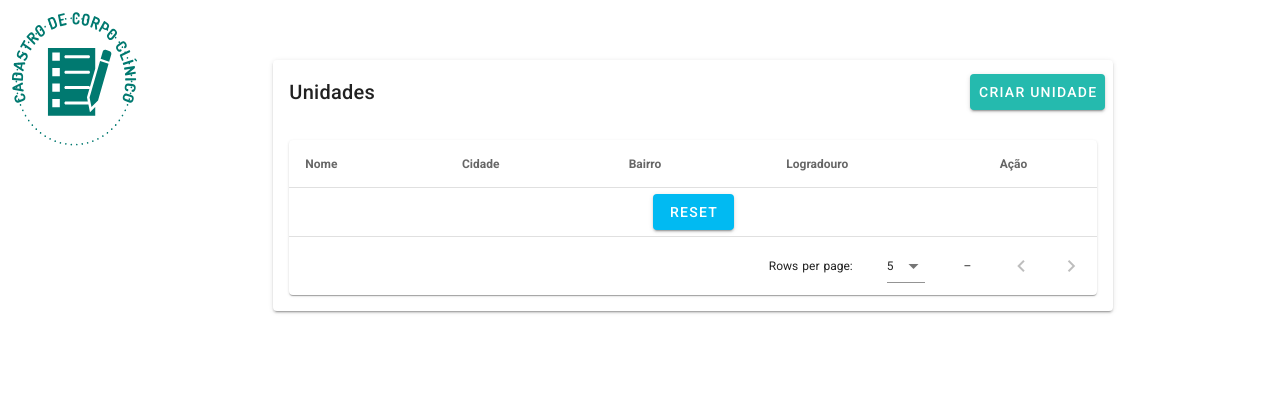
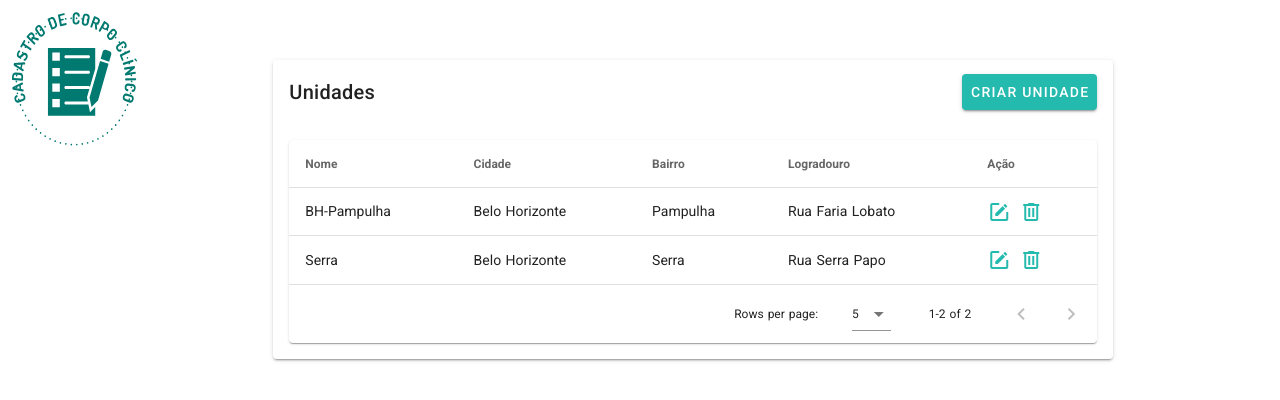
Before and after one commit to ICEI-PUC-Minas-PPLES-TI/plf-es-2021-2-ti4-0658100-corpoclinico, a Nuxt app in the folder Codigo/: page /unidade in a window 1280 px wide. Shown: the top 400 px of the page. Built offline with nearby package versions, Linux system fonts and the light colour scheme.

Commit message:
apagando no front

```diff
--- a/Codigo/components/unidade/modal.js
+++ b/Codigo/components/unidade/modal.js
@@ -5,7 +5,6 @@ export default {
   data() {
     return {
       valid: true,
-      show1: false,
 
       titulo:'Nova Unidade',
       cep:'',
@@ -62,6 +61,10 @@ export default {
       localStorage.setItem('corpoclinico-medico', JSON.stringify(info))
     },
     submitUnidade() {
+          this.limpaDados();
+          this.abreToast('unidade cadastrada!')
+          this.$emit('input', false)
+          this.$emit('listaUnidade')
     //   if(this.unidade.id > 0){
     //     this.updateUsuario(this.unidade.id);
     //   }else{
--- a/Codigo/components/unidade/modal.vue
+++ b/Codigo/components/unidade/modal.vue
@@ -88,6 +88,7 @@
                <!-- Numero -->
                 <v-col :md="4" :sm="12" :xl="4" cols="12">
                   <v-text-field
+                    type="number"
                     v-model="unidade.numero"
                     :clearable="true"
                     hide-details="auto"
--- a/Codigo/pages/unidade/index.js
+++ b/Codigo/pages/unidade/index.js
@@ -12,15 +12,23 @@ export default {
         { text: 'Nome', value: 'nome' },
         { text: 'Cidade', value: 'cidade' },
         { text: 'Bairro', value: 'bairro' },
-        { text: 'Logradouro', value: 'logradouro ' },
+        { text: 'Logradouro', value: 'logradouro' },
         { text: 'Ação', value: 'actions', sortable: false },
       ],
-      unidade: [
+      unidades: [
         {
-          id: '',
-          nome: '',
-          cidade: '',
-          logradouro: ''
+          id: '1',
+          nome: 'BH-Pampulha',
+          cidade: 'Belo Horizonte',
+          bairro:'Pampulha',
+          logradouro: 'Rua Faria Lobato'
+        },
+        {
+          id: '2',
+          nome: 'Serra',
+          cidade: 'Belo Horizonte',
+          bairro:'Serra',
+          logradouro: 'Rua Serra Papo'
         }
       ],
 
@@ -63,7 +71,20 @@ export default {
     },
 
     deleteUnidade(id){
-
+      console.log(this.unidades.length)
+      if(this.unidades.length==1){
+        this.unidades=[
+          {
+            id: '',
+            nome: '',
+            cidade: '',
+            bairro:'',
+            logradouro: ''
+          }
+        ]
+      }else{
+        this.unidades.splice(id-1,1);
+      }
       // this.$axios.$delete('/unidade/' + id).then(response => {
       //   this.abreToast('Unidade Deletada!');
       //   this.listaUsuarios();
--- a/Codigo/pages/unidade/index.vue
+++ b/Codigo/pages/unidade/index.vue
@@ -7,7 +7,7 @@
                 <span class="text-h6">Unidades</span>
             </v-card-title>
             <v-card-actions>
-                <v-btn color="success" background="primary" @click="abreModal(0)">
+                <v-btn class="mr-2" color="success" background="primary" @click="abreModal(0)">
                     Criar Unidade
                 </v-btn>
                 <modal v-model="modalAtivo" v-bind:unidadeId="unidadeId" />
```
